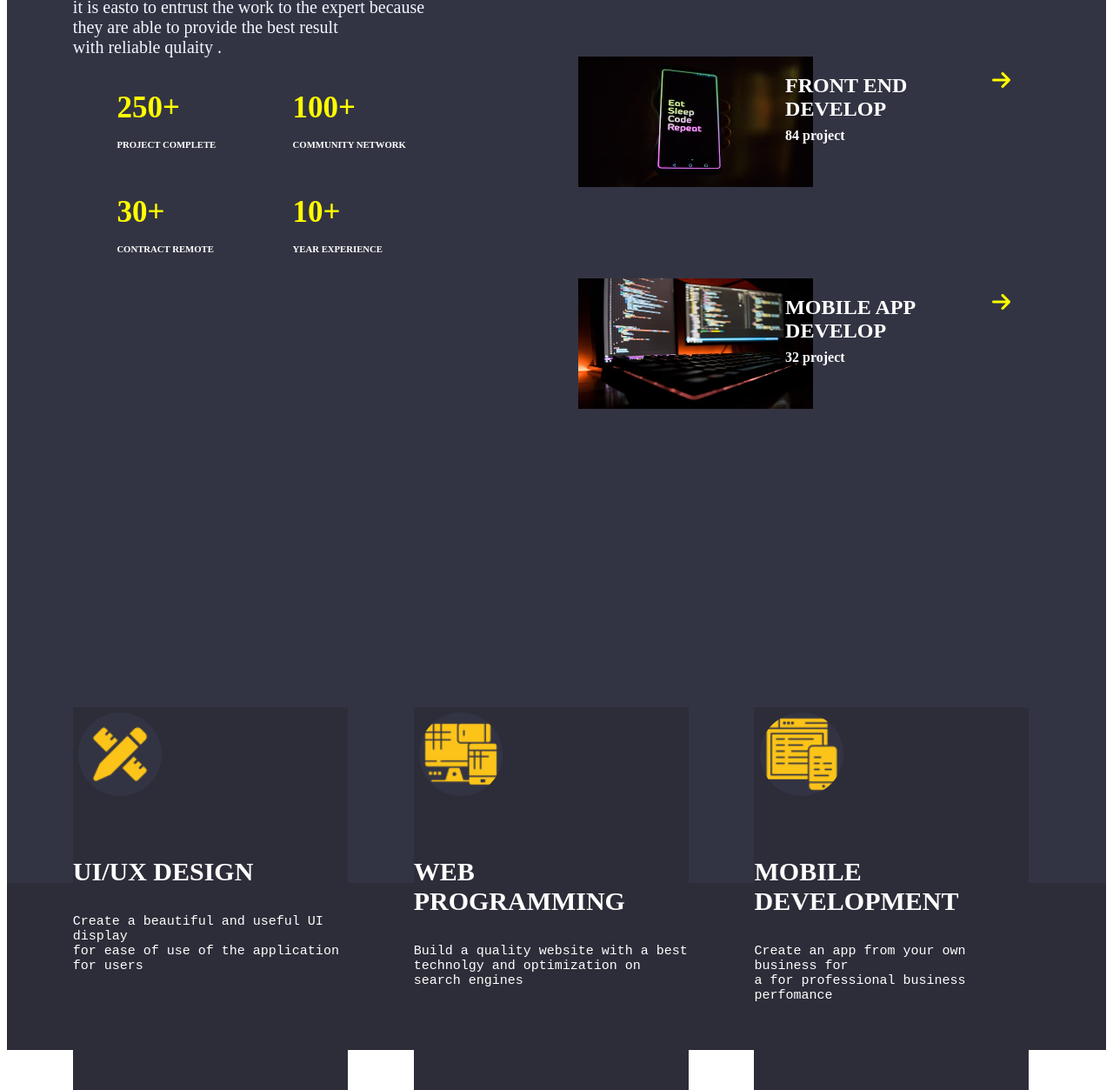
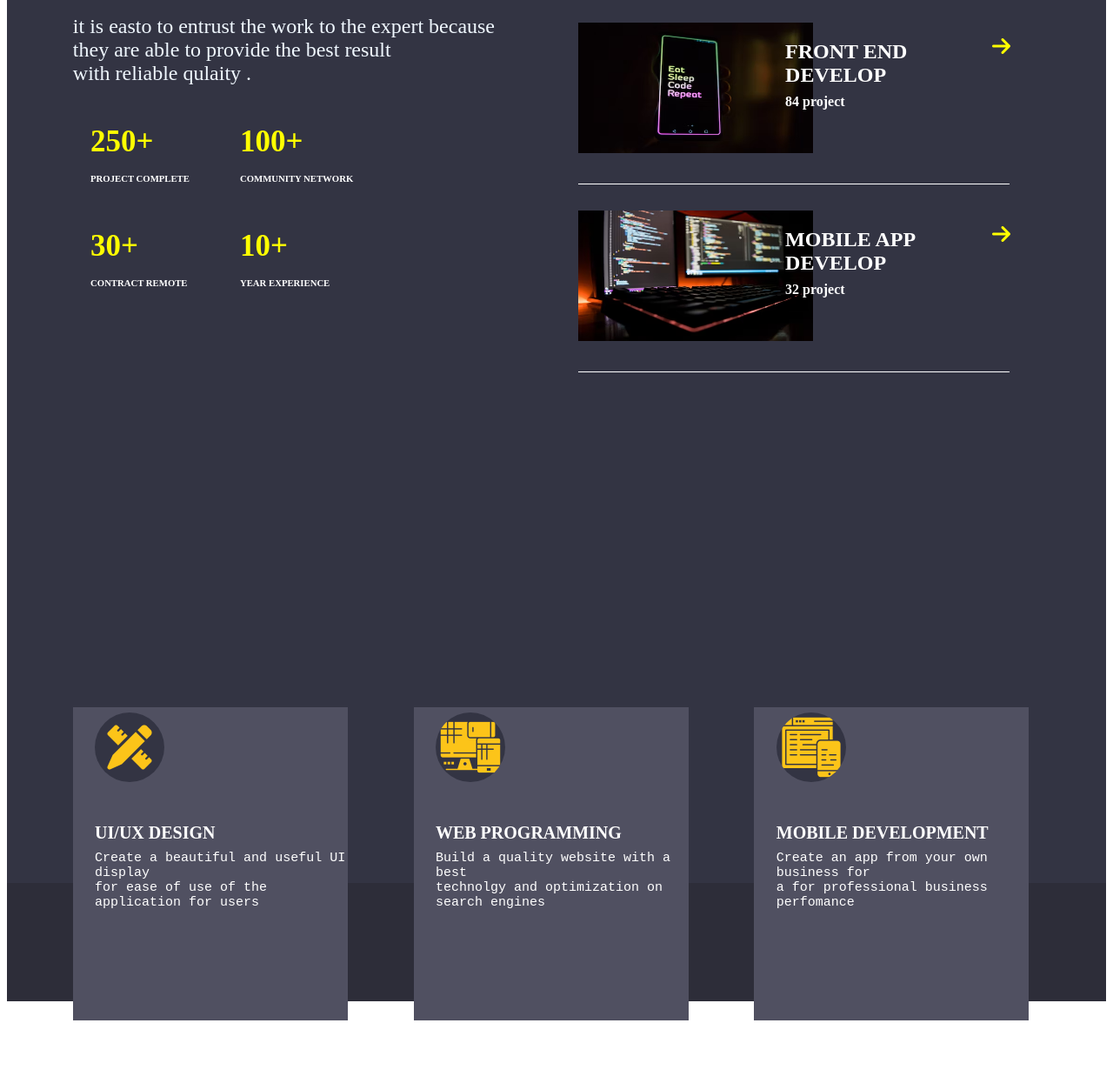
Before and after one commit to insha-khan786/Assignment, a plain HTML site: page INDEX.HTML in a window 1280 px wide. Shown: the part 980-2233 px from the top of the page at 87% size. After the commit the page ends 2153 px from the top, so only its background shows below. Drawn offline with Linux system fonts and the light colour scheme.

Commit message:
Update INDEX.CSS

```diff
--- a/INDEX.CSS
+++ b/INDEX.CSS
@@ -176,6 +176,7 @@ color: grey;
     background-color: rgba(64,63,81,255);
     z-index: 1;
     margin-left:7%;
+    box-shadow: 3px 4px 4px rgba(64,63,81,255);
 }
 .child{
     height:8vh;
@@ -213,9 +214,10 @@ color: grey;
 
 }
 .subcont{
-    height:30vh;
+    height:25vh;
     margin-top: 3%;
     width: 98%;
+    border-bottom: 1px solid white;
 }
 .design{
     height:20vh;
@@ -228,12 +230,12 @@ color: grey;
 
 
 #what{
-    font-size: 55px;
+    font-size: 60px;
     color: white;
 
 }
 #para2{
-    font-size: 20px;
+    font-size: 24px;
     color:aliceblue;
     font-weight: lighter;
 
@@ -243,16 +245,13 @@ color: grey;
     height: 15vh;
     width: 30%;
 
-    margin-left: 10%;
+    margin-left:4%;
 }
-.plus1{
+.mainplus{
 
     height: 15vh;
-    width: 30%;
-
-    margin-left: 10%;
-    margin-top: 10px;
-    float: left;
+    width: 100%;
+    margin-left: -4%;
 }
 .skills{
     height: 25vh;
@@ -262,25 +261,25 @@ color: grey;
 
 }
 #box3{
-    height: 24vh;;
+    height: 17vh;;
 }
 
 .contain{
-    height: 55vh;
+    height: 45vh;
     width: 25%;
     float: left;
     margin-left: 6%;
     margin-top: -16%;
-    background-color:rgba(45,45,57,255);
+    background-color:rgba(80, 80, 97);
 
 }
 .iconss{
     margin-left: 2%;
     margin-top: 2%;
-    height: 12vh;
-    width: 12vh;
+    height: 10vh;
+    width: 10vh;
     border-radius: 360px;
-
+    margin-left: 8%;
 
 }
 #icon1{
@@ -304,8 +303,9 @@ color: grey;
 
 }
 .headinh{
-    font-size: 30px;
+    font-size: 20px;
     color: white;
+    margin-left: 8%;
 
 }
 .subheading{
@@ -314,4 +314,5 @@ color: grey;
     font-weight: lighter;
     font-family: 'Courier New', Courier, monospace;
     margin-top: -12%;
+    margin-left: 8%;
 }
```
